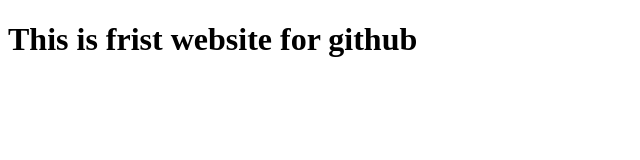
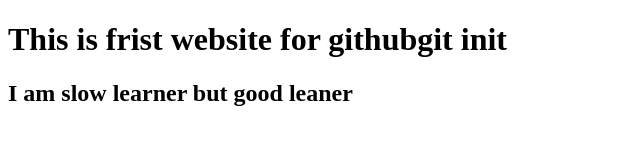
Before and after one commit to fyz12/test-website, a plain HTML site: page index.html in a window 1280 px wide. Shown: the whole page, without its empty margins (0-640 px from the left). Drawn offline with Linux system fonts and the light colour scheme.

Commit message:
add new tag

```diff
--- a/index.html
+++ b/index.html
@@ -6,6 +6,9 @@
     <title>Git hub test project</title>
 </head>
 <body>
-    <h1>This is frist website for github</h1>
+    <h1>This is frist website for githubgit init</h1>
+    <h2>I am slow learner but good leaner
+
+    </h2>
 </body>
 </html>
```
